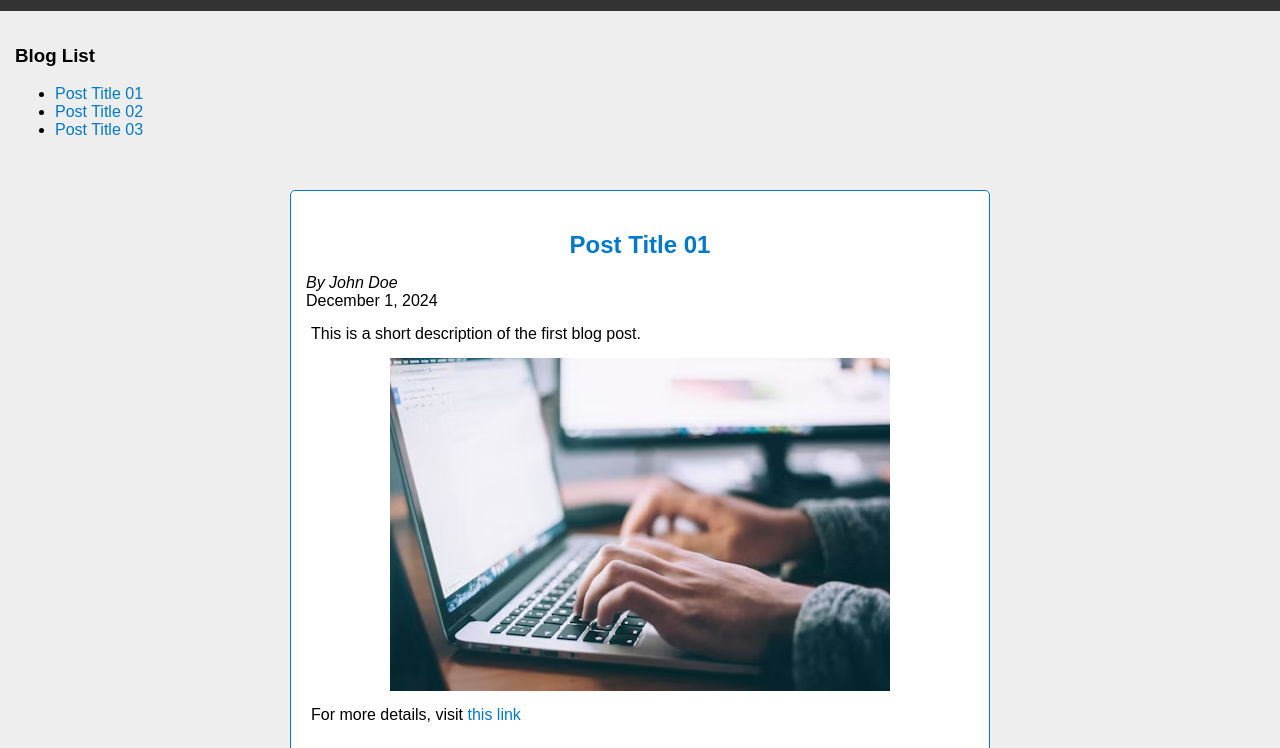
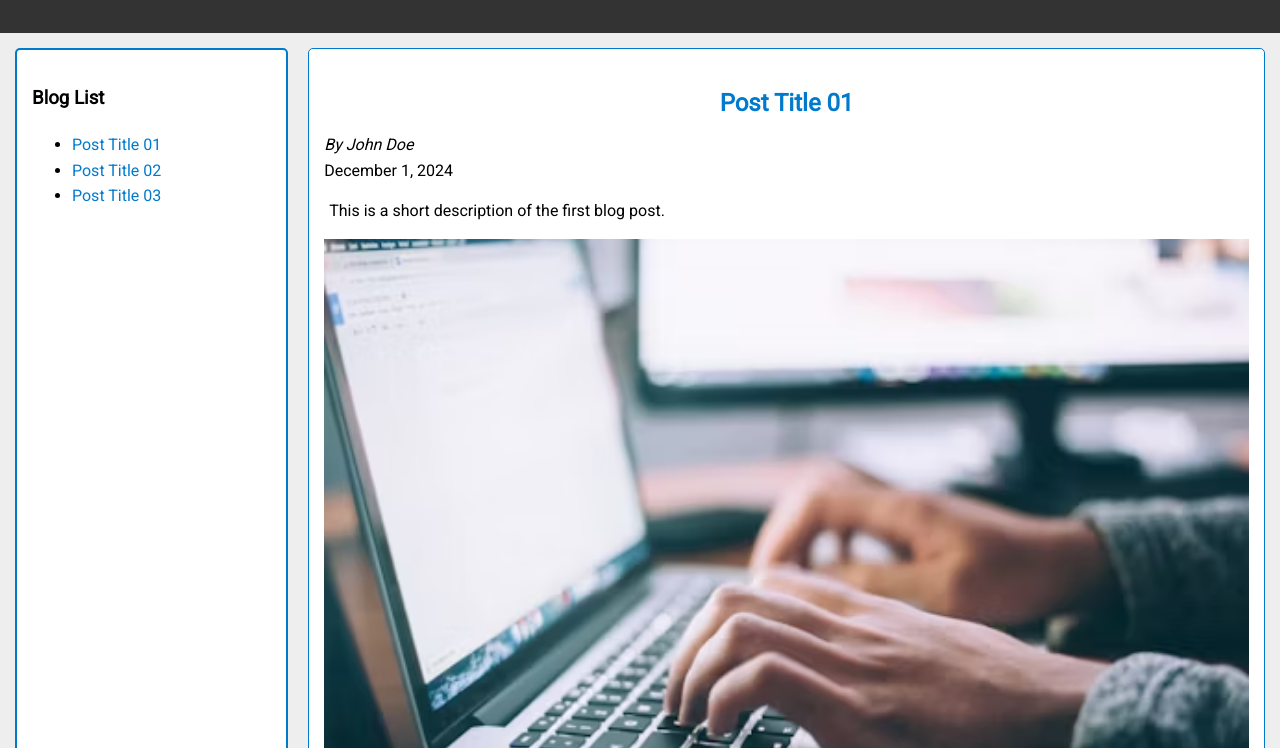
Before and after one commit to khaledradwan96/Blog-Website, a plain HTML site: page blog.html in a window 1280 px wide. Shown: the part 146-894 px from the top of the page. Drawn offline with Linux system fonts and the light colour scheme.

Commit message:
some edit in style and use flexbox

```diff
--- a/blog.html
+++ b/blog.html
@@ -6,6 +6,8 @@
     <meta name="viewport" content="width=device-width, initial-scale=1.0">
     <title>Blog Website | Posts</title>
     <link rel="stylesheet" href="style.css">
+    <!-- ========== Google Font ========== -->
+    <link href="https://fonts.googleapis.com/css2?family=Roboto&display=swap" rel="stylesheet">
 </head>
 
 <body>
@@ -22,8 +24,9 @@
         </nav>
     </header>
 
-    <!-- ========== Home Page ========== -->
-    <section>
+    <!-- ========== Blog Layout ========== -->
+    <div class="blog-layout">
+        <section class="blog-list">
             <h3>Blog List</h3>
             <ul>
                 <li><a href="#post01">Post Title 01</a></li>
@@ -33,6 +36,7 @@
         </section>
 
         <!-- ========== Blog Posts ========== -->
+        <div class="blog-posts">
             <!-- === Post 01 === -->
             <section id="post01" class="blog-post">
                 <h3>Post Title 01</h3>
@@ -80,6 +84,8 @@
                     <li>Lesson 03</li>
                 </ul>
             </section>
+        </div>
+    </div>
 
 
     <!-- ========== Footer ========== -->
--- a/style.css
+++ b/style.css
@@ -1,10 +1,11 @@
 /* ========== General ========== */
 body {
-  font-family: Arial, sans-serif;
+  font-family: "Roboto", sans-serif;
   background-color: #eee;
   margin: 0;
   padding: 0;
   box-sizing: border-box;
+  line-height: 1.6;
 }
 section {
   padding: 15px;
@@ -27,12 +28,9 @@ header h2 {
 nav ul {
   list-style-type: none;
   padding: 0;
-  text-align: center;
-}
-
-nav ul li {
-  display: inline;
-  margin: 0 10px;
+  display: flex;
+  justify-content: center;
+  gap: 20px;
 }
 
 a {
@@ -45,10 +43,29 @@ a:hover {
 }
 
 /* ========== Blog Post Section ========== */
+.blog-layout {
+  display: flex;
+  gap: 20px;
+  padding: 15px;
+  flex-wrap: wrap;
+}
+
+.blog-list {
+  flex: 1;
+  min-width: 130px;
+  background-color: #fff;
+  padding: 15px;
+  border: 2px solid #007acc;
+  border-radius: 5px;
+}
+
+.blog-posts {
+  flex: 4;
+  min-width: 250px;
+}
 .blog-post {
   padding: 15px;
-  margin: 20px auto;
-  max-width: 700px;
+  margin-bottom: 20px;
   background-color: white;
   box-sizing: border-box;
   border-radius: 5px;
@@ -56,20 +73,17 @@ a:hover {
 }
 .blog-post h3 {
   color: #007acc;
-  font-weight: bold;
   text-align: center;
   font-size: 24px;
   margin: 20px 0 10px;
-  padding: 5px;
 }
-
 .blog-post p {
   margin: 10px 0;
   padding: 5px;
+  text-align: justify;
 }
 .blog-post img {
-  margin: auto;
-  display: block;
+  width: 100%;
 }
 
 /* ========== Contact ========== */
```
Lines whose indentation alone changed are shown as unchanged.
